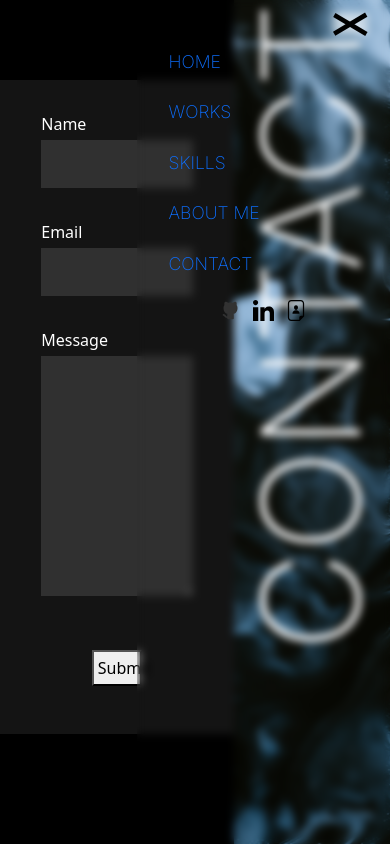
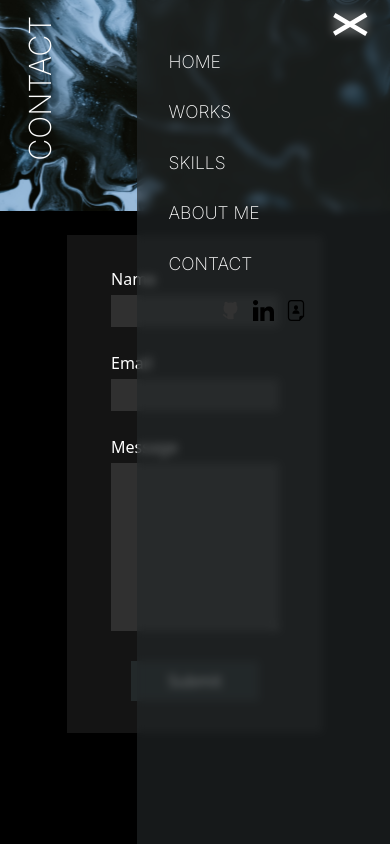
Before and after one commit to makyiabonner/portfolio, a Next.js app: page /contact in a window 390 px wide. Both pictures are taken after a click on the button 350 px from the left and 23 px from the top of the page. Built offline with nearby package versions, Linux system fonts and the light colour scheme.

Commit message:
contact page fully responsive and working

```diff
--- a/src/components/Contact/contact.module.scss
+++ b/src/components/Contact/contact.module.scss
@@ -1,17 +1,18 @@
 @import '../../styles/variables.scss';
 
 .section{
-    display: flex;
     height: 100vh;
     background: black;
+    display: flex;
 }
 .form{
     background-color: #141414;
-    width: clamp(30em, 40vw,60em);
+    width: clamp(16em,60vw,40em);
+    margin: auto;
     height: fit-content;
-    margin-inline: auto;
-    margin-top:5em;
+    margin-top: clamp(1.5em,2vw,5em);
     padding: 2em 1rem;
+    gap: clamp(.2em,2vw,1em);
 }
 .input,.big_input,.form{
     color: white;
@@ -27,8 +28,16 @@
     outline: none;
 }
 .input{
-    height: 3em;
+    height: clamp(1em,2vw,3em);
 }
 .big_input{
-    height: 15em;
+    height: clamp(7em,20vh,15em);
 }
+.submit{
+    width: clamp(8em,2vw,13em);
+    margin: auto;
+    padding: .5em;
+    border: none;
+    color: white;
+    background-color: #23292A;
+}
--- a/src/components/Contact/contactForm.js
+++ b/src/components/Contact/contactForm.js
@@ -27,7 +27,7 @@ function ContactForm() {
 
   return (
     <section className={styles.section}>
-        <form className={`${styles.form} d-flex flex-column gap-3`} onSubmit={handleSubmit} action="https://formspree.io/f/myyqyrwy" method="POST">
+        <form className={`${styles.form} d-flex flex-column`} onSubmit={handleSubmit} action="https://formspree.io/f/myyqyrwy" method="POST">
             <div className='w-75 m-auto mb-3'>
                 <label className='mb-1' htmlFor="name">Name</label>
                 <input
@@ -60,7 +60,7 @@ function ContactForm() {
                     required
                 ></textarea>
             </div>
-            <button type="submit" className='w-25 my-3 mx-auto p-1' >Submit</button>
+            <button type="submit" className={styles.submit}>Submit</button>
         </form>
     </section>
   );
--- a/src/components/NewNav/newNav.js
+++ b/src/components/NewNav/newNav.js
@@ -50,12 +50,12 @@ export default function NewNav(props){
                 </svg>
             </button>
             {/* Mobile Version Nav */}
-            <section className={`d-lg-none ${styles.offcanvas} ${showNav ? styles.show : ''}`} style={{backgroundColor : props.mobileBg}}>
+            <section className={`d-lg-none ${styles.offcanvas} ${showNav ? styles.show : ''}`} style={{backgroundColor : `${props.mobileBg}a1`}}>
                 <div className={styles.button_div}>
                     <button className={styles.button} onClick={toggleNav}>
                         <svg width="35" height="47" viewBox="0 0 69 47" fill="none" xmlns="http://www.w3.org/2000/svg">
-                            <rect width="73.5699" height="9.20918" transform="matrix(0.859317 -0.511443 0.488643 0.872484 0 37.6269)" fill="black"/>
-                            <rect width="73.5699" height="9.20918" transform="matrix(0.859317 0.511443 -0.488643 0.872484 4.85986 0.667099)" fill="black"/>
+                            <rect width="73.5699" height="9.20918" transform="matrix(0.859317 -0.511443 0.488643 0.872484 0 37.6269)" fill={props.mobileTextColor}/>
+                            <rect width="73.5699" height="9.20918" transform="matrix(0.859317 0.511443 -0.488643 0.872484 4.85986 0.667099)" fill={props.mobileTextColor}/>
                         </svg>
                     </button>
                 </div>
--- a/src/components/NewNav/newNav.module.scss
+++ b/src/components/NewNav/newNav.module.scss
@@ -1,6 +1,11 @@
 @import '../../styles/variables.scss';
 
 .nav{
+  display: flex;
+  width: 100%;
+  justify-content: center;
+  position: absolute;
+  bottom: 1em;
   background-color: transparent;
 }
 .nav_list{
--- a/src/pages/contact.js
+++ b/src/pages/contact.js
@@ -15,7 +15,7 @@ export default function Home() {
         <link rel="icon" href="/favicon.ico" />
       </Head>
       <section className={styles.page}>
-        <main className={styles.main}>
+        <main className={`${styles.main} flex-column-reverse align-items-center flex-lg-row w-md-100`}>
         <div className={styles.left_side}>
             <ContactForm/>
         </div>
@@ -23,7 +23,7 @@ export default function Home() {
             <h1 className={styles.page_name}>CONTACT</h1>
         </div>
         </main>
-        <NewNav/>
+        <NewNav mobileBg='#23292A' mobileTextColor='white'/>
       </section>
     </>
   )
--- a/src/pages/index.js
+++ b/src/pages/index.js
@@ -19,7 +19,7 @@ export default function Home() {
           <h1 className={styles.big_title}>HELLO<br></br>IM MAKYIA</h1>
         </div>
         <div className={styles.nav}>
-          <NewNav logoTheme='#FF0000' mobileBg='#ffffffa1' mobileTextColor='black'/>
+          <NewNav logoTheme='#FF0000' mobileBg='#ffffff' mobileTextColor='black'/>
         </div>
       </section>
     </>
--- a/src/styles/Contact.module.scss
+++ b/src/styles/Contact.module.scss
@@ -10,6 +10,7 @@
 }
 .right_side{
     position: relative;
+    height: 100vh;
     width: 40vw;
     background: url('../../public/images/contact-bg.svg');
     background-size: cover;
@@ -24,3 +25,19 @@
     transform: rotate(270deg);
     color: white;
 }
+@media (max-width:982px) {
+    .right_side{
+        width: 100%;
+        height: 25vh;
+    }
+    .page_name{
+        width: fit-content;
+        left: -2rem;
+        top: 2.3em;
+        font-size: 1.9rem;
+    }
+    .left_side{
+        height: 75vh;
+        width: 100%;
+    }
+}
```
Lines whose indentation alone changed are shown as unchanged.
